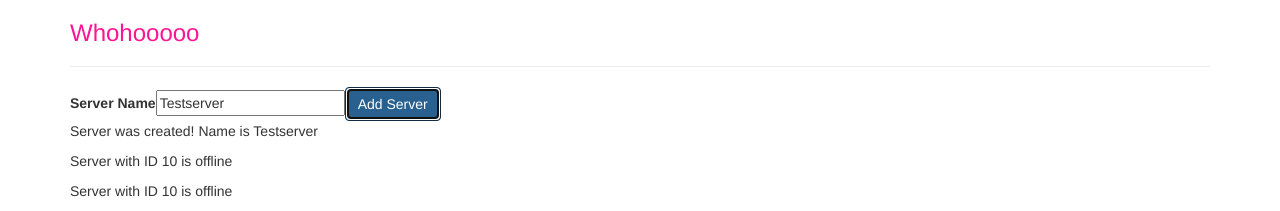
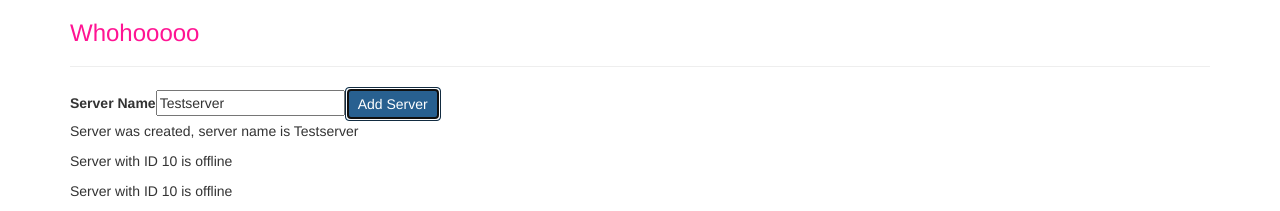
Before and after one commit to sfleischmann/AngularApp-Testversion, an Angular app: page / in a window 1280 px wide. Both pictures are taken after a click on the button "Add Server". Shown: the top 211 px of the page. Built offline with nearby package versions, Linux system fonts and the light colour scheme.

Commit message:
enhancing ngif with an else condition - example

```diff
--- a/src/app/servers/servers.component.html
+++ b/src/app/servers/servers.component.html
@@ -15,8 +15,12 @@
     (click)="onCreateServer()"
     [disabled]="!allowNewServer">Add Server</button>
 <!--<p [innerText]="allowNewServer"></p> -->
-<!-- test -->
+<!--
 <p>{{ serverCreationStatus }}</p>
-
+-->
+<p *ngIf="serverCreated; else noServer">Server was created, server name is {{ serverName }}</p>
+<ng-template #noServer>
+    <p>No Server was created!</p>
+</ng-template>
 <app-server></app-server>
 <app-server></app-server>
--- a/src/app/servers/servers.component.ts
+++ b/src/app/servers/servers.component.ts
@@ -9,6 +9,7 @@
   allowNewServer = false;
   serverCreationStatus = 'No server was created';
   serverName = 'Testserver';
+  serverCreated = false;
 
   constructor() {
     setTimeout(() => {
@@ -20,6 +21,7 @@
   }
 
   onCreateServer() {
+    this.serverCreated = true;
     this.serverCreationStatus = 'Server was created! Name is ' + this.serverName;
   }
 
```
